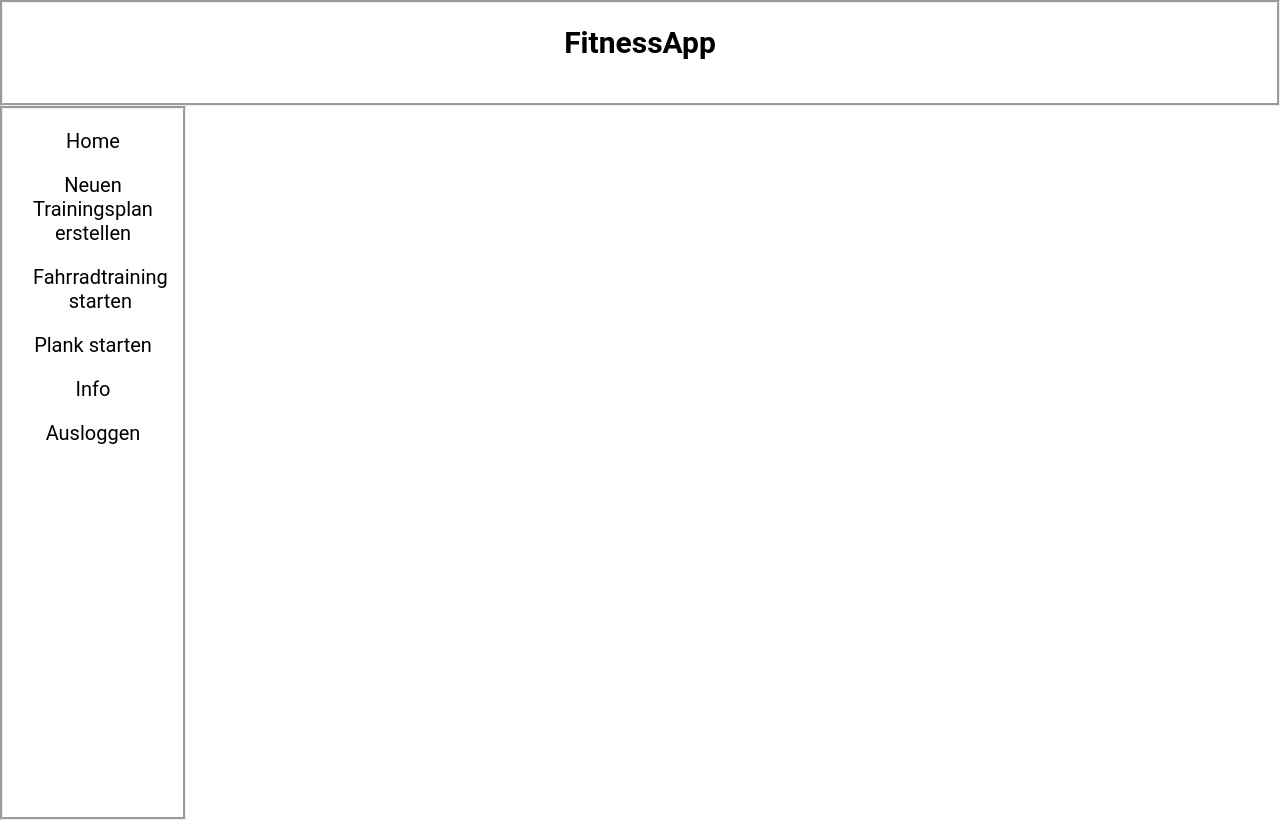
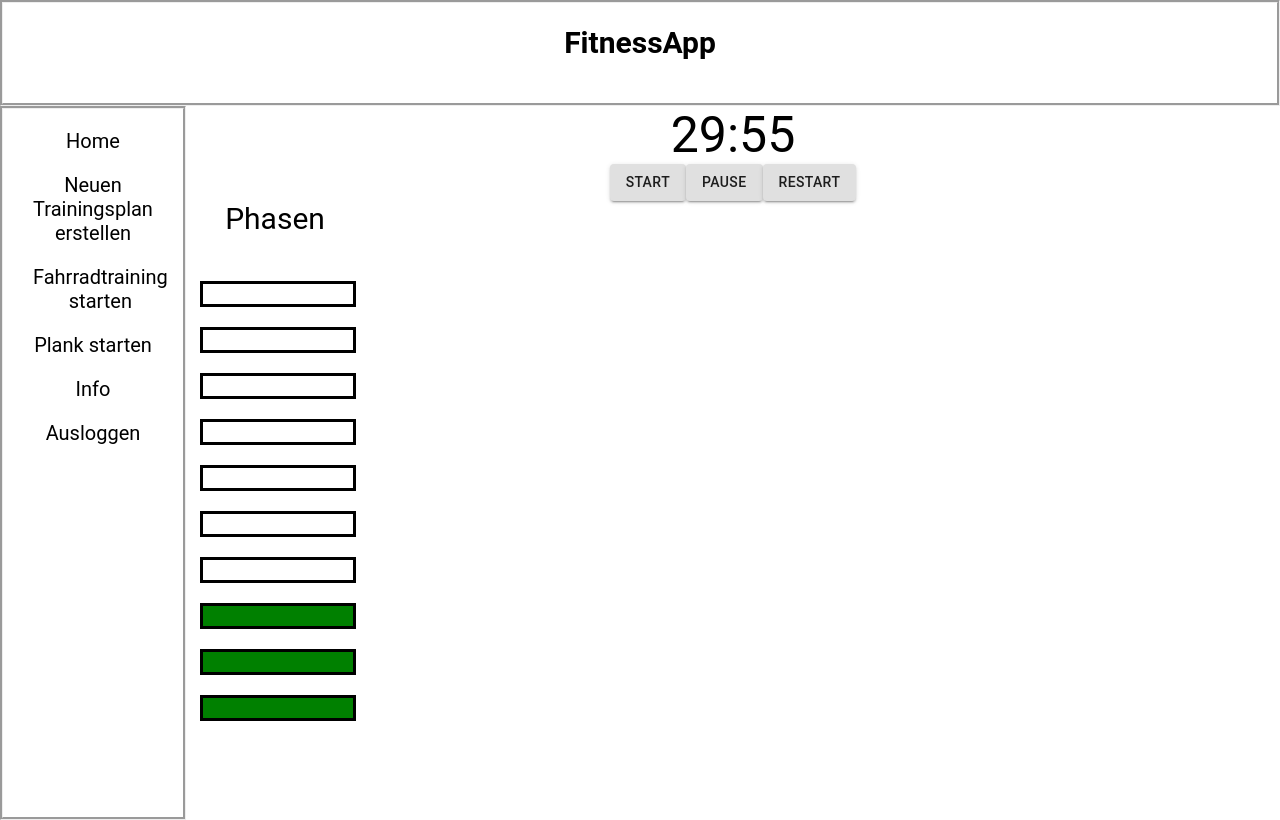
Before and after one commit to Laurin291/fitnesswebapp, a React (Create React App) app: page /CyclingArea/1 in a window 1280 px wide. Built offline with nearby package versions, Linux system fonts and the light colour scheme.

Commit message:
CyclingArea updated

```diff
--- a/src/App.js
+++ b/src/App.js
@@ -33,7 +33,7 @@ function App() {
                 <Route path="/:id" element={<Update />} />
                 <Route path="/uebungselect/:number" element={<Uebungselect/>} />
                 <Route path="/Fahrrad" element={<Fahrrad/>} />
-                <Route path="/CyclingArea" element={<CyclingArea/>} />
+                <Route path="/CyclingArea/:difficulty" element={<CyclingArea/>} />
                 <Route path="/Plank" element={<Plank/>} />
                 <Route path="Plankanimation" element={<Plankanimation/>} />
             </Routes>
--- a/src/index.css
+++ b/src/index.css
@@ -206,7 +206,7 @@ a {
 }
 
 #options{
-  width: 100px;
+  width: 150px;
   font-size: 20px;
   color: black;
   position: relative;
--- a/src/pages/CyclingArea.js
+++ b/src/pages/CyclingArea.js
@@ -1,130 +1,168 @@
-import React, {useEffect, useRef, useState} from 'react';
-import {CountdownCircleTimer} from 'react-countdown-circle-timer'
+import React, {useCallback, useEffect, useRef} from 'react';
+import {useTimer} from "react-timer-hook";
+import {Button} from "@material-ui/core";
+import {useParams} from "react-router-dom";
 
-const PomView = () => {
-    const [timer, setTimer] = useState(1800); // 30 minutes
-    const [start, setStart] = useState(false);
-    const firstStart = useRef(true);
-    const tick = useRef();
-    const isBackgroundRed = true;
+
+const CyclingAreaPage = ({expiryTimestamp}) => {
+    const {difficulty} = useParams()
+    const {
+        totalSeconds,
+        seconds,
+        minutes,
+        isRunning,
+        start,
+        pause,
+        //resume,
+        restart,
+    } = useTimer({expiryTimestamp, onExpire: () => console.warn('onExpire called')});
+
+    const didSetStartIntervalStyle = useRef(false);
+    const latestTotalSecondsRef = useRef(totalSeconds);
+    const intervalCounter = useRef(10);
+
+    const intervalDurations = {"Leicht": 1, "Mittel": 2, "Schwer": 3, "Alternative+":4};
+    const soonIntervalDurations = {"Leicht": 2, "Mittel": 4, "Schwer": 6, "Alternative+":8};
+    const cooldownDurations = {"Leicht": 4, "Mittel": 8, "Schwer": 16, "Alternative+":20};
+
+    const intervalDuration = intervalDurations[difficulty];
+    const soonIntervalDuration = soonIntervalDurations[difficulty];
+    const cooldownDuration = cooldownDurations[difficulty];
+
+    const setCooldownStyle = useCallback(() => {
+        const box1c = document.querySelector("#effortbox1")
+        const box2c = document.querySelector("#effortbox2")
+        const box3c = document.querySelector("#effortbox3")
+
+        box1c.setAttribute('style', 'background-color: green');
+        box2c.setAttribute('style', 'background-color: green');
+        box3c.setAttribute('style', 'background-color: green');
+    }, []);
+
+
+    const setSoonIntervalStyle = useCallback(() => {
+        const box4c = document.querySelector("#effortbox4");
+        const box5c = document.querySelector("#effortbox5");
+        const box6c = document.querySelector("#effortbox6");
+
+        box4c.setAttribute('style', 'background-color: #F3B607');
+        box5c.setAttribute('style', 'background-color: orange');
+        box6c.setAttribute('style', 'background-color: #F35D07');
+
+        document.querySelector("#effort").textContent = "Soon Intervall"
+
+
+    }, []);
+
+    const resetSoonIntervalStyle = useCallback(() => {
+        const box4c = document.querySelector("#effortbox4");
+        const box5c = document.querySelector("#effortbox5");
+        const box6c = document.querySelector("#effortbox6");
+
+        box4c.setAttribute('style', 'background-color: white');
+        box5c.setAttribute('style', 'background-color: white');
+        box6c.setAttribute('style', 'background-color: white')
+        document.querySelector("#effort").textContent = "Cool Down"
+
+    }, []);
+
+    const setIntervalStyle = useCallback(() => {
+        const box7c = document.querySelector("#effortbox7");
+        const box8c = document.querySelector("#effortbox8");
+        const box9c = document.querySelector("#effortbox9");
+        const box10c = document.querySelector("#effortbox10");
+
+        box7c.setAttribute('style', 'background-color: #F34407');
+        box8c.setAttribute('style', 'background-color: red');
+        box9c.setAttribute('style', 'background-color: red');
+        box10c.setAttribute('style', 'background-color: #E62B03');
+
+        document.querySelector("#effort").textContent = "Intervall Phase"
+    }, []);
+
+    const resetIntervalStyle = useCallback(() => {
+        const box7c = document.querySelector("#effortbox7");
+        const box8c = document.querySelector("#effortbox8");
+        const box9c = document.querySelector("#effortbox9");
+        const box10c = document.querySelector("#effortbox10");
+
+        box7c.setAttribute('style', 'background-color: white');
+        box8c.setAttribute('style', 'background-color: white');
+        box9c.setAttribute('style', 'background-color: white');
+        box10c.setAttribute('style', 'background-color: white');
+
+        document.querySelector("#effort").textContent = "Cooldown Phase"
+    }, []);
+
+
+    const intervalSetAndReset = useCallback(() => {
+        setSoonIntervalStyle();
+        setIntervalStyle();
+        setTimeout(() => {
+            resetSoonIntervalStyle();
+            resetIntervalStyle();
+        }, intervalDuration * 1000);
+        setTimeout(() => setSoonIntervalStyle(), (intervalDuration + cooldownDuration) * 1000);
+        intervalCounter.current--;
+    }, [cooldownDuration, intervalDuration, resetIntervalStyle, resetSoonIntervalStyle, setIntervalStyle, setSoonIntervalStyle]);
+
+
+    const intervalPhases = useCallback(() => {
+        if (intervalCounter.current > 0) {
+            if (!didSetStartIntervalStyle.current) {
+                intervalSetAndReset();
+                didSetStartIntervalStyle.current = true;
+            }
+
+            if (latestTotalSecondsRef.current - totalSeconds >= soonIntervalDuration + cooldownDuration + intervalDuration) {
+                latestTotalSecondsRef.current = totalSeconds;
+                intervalSetAndReset();
+            }
+        }
+    }, [soonIntervalDuration, intervalDuration, intervalSetAndReset, cooldownDuration, totalSeconds]);
+
 
     useEffect(() => {
-        if (firstStart.current) {
-            console.log("first render, don't run useEffect for timer");
-            firstStart.current = !firstStart.current;
-            return;
+        setCooldownStyle();
+        if(latestTotalSecondsRef.current - totalSeconds > 10) {
+            intervalPhases();
         }
-
-        console.log("subsequent renders");
-        console.log(start);
-        if (start) {
-            tick.current = setInterval(() => {
-                setTimer((timer) => timer - 1);
-            }, 1000);
-        } else {
-            console.log("clear interval");
-            clearInterval(tick.current);
-        }
-
-        return () => clearInterval(tick.current);
-    }, [start]);
-
-    const toggleStart = () => {
-        setStart(!start);
-    };
-
-
-    const dispSecondsAsMins = (seconds) => {
-        // 25:00
-        console.log("seconds " + seconds);
-        const mins = Math.floor(seconds / 60);
-        const seconds_ = seconds % 60;
-        if (seconds <= 1795 && seconds >= 1790) {
-            document.querySelector("#effortbox10").setAttribute("style", `  background-color: green`);
-            document.querySelector("#effortbox9").setAttribute("style", `  background-color: green`);
-            document.querySelector("#effortbox8").setAttribute("style", `  background-color: green`);
-            document.querySelector("#effortbox7").setAttribute("style", `  background-color: #F3B607`);
-            document.querySelector("#effortbox6").setAttribute("style", `  background-color: orange`);
-            document.querySelector("#effortbox5").setAttribute("style", `  background-color: #F35D07`);
-            document.querySelector("#effortbox4").setAttribute("style", `  background-color: #F34407`);
-            document.querySelector("#effortbox3").setAttribute("style", `  background-color: red`);
-            document.querySelector("#effortbox2").setAttribute("style", `  background-color: red`);
-            document.querySelector("#effortbox1").setAttribute("style", `  background-color: #E62B03`);
-
-            document.querySelector("#effort").textContent = "Max effort"
-
-        }
-        if (seconds <= 1792 && seconds >= 1789) {
-            document.querySelector("#effortbox3").setAttribute("style", `  background-color: white`);
-            document.querySelector("#effortbox2").setAttribute("style", `  background-color: white`);
-            document.querySelector("#effortbox1").setAttribute("style", `  background-color: white`);
-            document.querySelector("#effort").textContent = "Bald bissl chilliger"
-        }
-        if (seconds <= 1789 && seconds >= 1786) {
-            document.querySelector("#effortbox5").setAttribute("style", `  background-color: white`);
-            document.querySelector("#effortbox4").setAttribute("style", `  background-color: white`);
-            document.querySelector("#effort").textContent = "Bissl chilliger"
-
-        }
-        if (seconds <= 1786 && seconds >= 1783) {
-            document.querySelector("#effortbox7").setAttribute("style", `  background-color: white`);
-            document.querySelector("#effortbox6").setAttribute("style", `  background-color: white`);
-            document.querySelector("#effort").textContent = "Bald voll am chillen"
-
-        }
-
-        if (seconds <= 1783 && seconds >= 1780) {
-            document.querySelector("#effortbox10").setAttribute("style", `  background-color: white`);
-            document.querySelector("#effortbox9").setAttribute("style", `  background-color: white`);
-            document.querySelector("#effortbox8").setAttribute("style", `  background-color: white`);
-            document.querySelector("#effort").textContent = "Voll am chillen"
-        }
-
-
-
-
-
-
-        return mins.toString() + ":" + (seconds_ == 0 ? "00" : seconds_.toString());
-
-
-    };
-
+    }, [intervalPhases, setCooldownStyle, totalSeconds]);
 
     return (
-        <div className="pomView">
-                <h1>{dispSecondsAsMins(timer)}</h1>
-            <div className="startDiv">
-                {/* event handler onClick is function not function call */}
-                <button className="startBut" onClick={toggleStart}>
-                    {!start ? "START" : "STOP"}
-                </button>
-                {/* {start && <AiFillFastForward className="ff" onClick="" />} */}
+        <div style={{textAlign: 'center', color: "black"}}>
+            <div style={{fontSize: '50px'}}>
+                <span>{minutes.toString().padStart(2, "0")}</span>:<span>{seconds.toString().padStart(2, "0")}</span>
             </div>
-
-
+            <Button variant="contained" onClick={start}>Start</Button>
+            <Button variant="contained" onClick={pause}>Pause</Button>
+            <Button variant="contained" onClick={() => {
+                // Restarts to 10 minutes timer
+                const time = new Date();
+                time.setSeconds(time.getSeconds() + 600);
+                restart(time);
+            }}>Restart</Button>
         </div>
     );
 };
 
 export default function App() {
+    const time = new Date();
+    time.setSeconds(time.getSeconds() + 1800); // 10 minutes timer
     return (
         <div className="App" style={{textAlign: 'center'}}>
-            <PomView />
-            <div id="effort" class="effort"></div>
-            <div id="effortbox1" class="effortbox"></div>
-            <div id="effortbox2" class="effortbox"></div>
-            <div id="effortbox3"  class="effortbox"></div>
-            <div id="effortbox4" class="effortbox"></div>
-            <div id="effortbox5" class="effortbox"></div>
-            <div id="effortbox6" class="effortbox"></div>
-            <div id="effortbox7" class="effortbox"></div>
-            <div id="effortbox8" class="effortbox"></div>
-            <div id="effortbox9" class="effortbox"></div>
-            <div id="effortbox10" class="effortbox"></div>
-
-
+            <CyclingAreaPage expiryTimestamp={time}/>
+            <div id="effort" className="effort">Phasen</div>
+            <div id="effortbox10" className="effortbox"></div>
+            <div id="effortbox9" className="effortbox"></div>
+            <div id="effortbox8" className="effortbox"></div>
+            <div id="effortbox7" className="effortbox"></div>
+            <div id="effortbox6" className="effortbox"></div>
+            <div id="effortbox5" className="effortbox"></div>
+            <div id="effortbox4" className="effortbox"></div>
+            <div id="effortbox3" className="effortbox"></div>
+            <div id="effortbox2" className="effortbox"></div>
+            <div id="effortbox1" className="effortbox"></div>
         </div>
-
     );
 }
--- a/src/pages/Fahrrad.js
+++ b/src/pages/Fahrrad.js
@@ -10,57 +10,34 @@ import {
     SidePanel,
     Typography
 } from '@supabase/ui'
-import data from "../data.js";
-import {ReactComponent as PlusIcon} from '../icons/plus-circle-fill.svg';
 import {Link} from "react-router-dom";
-import supabase from "../config/supabaseClient.js";
 import React, { Component } from "react";
-import CyclingArea from ".//CyclingArea.js"
 
 export default function Fahrradseite(){
-    const data2 = data.get('uebungen')
-    const [numChildren, setNumChildren] = useState(0)
-    const [value, setValue] = useState();
+    const [difficulty, setDifficulty] = useState("Leicht");
 
     function handleChange(e){
-        addComponent()
-        setValue(e.target.value);
+        setDifficulty(e.target.value)
     }
 
-    const addComponent = () => {
-        setNumChildren(data2.length)
-    }
 
     return (
-        <>
             <div>
                 <div>
-                    <h2 id="ch">
-                        Nasenbären erreichen Kopf-Rumpf-Längen von 43 bis 70 cm. Der abwechselnd gelb und braun gebänderte Schwanz ist mit 42 bis 68 cm etwa ebenso lang.[2] Ihre Schulterhöhe wird mit bis zu 30,5 cm, ihr Gewicht mit 3,5 bis 6 kg angegeben. Die Vorderbeine sind kurz, die Hinterbeine lang. Gewöhnlich sind die Männchen größer als die Weibchen. Der Nelson-Nasenbär ist relativ klein, seine Größe überlappt sich aber mit der der Festlandpopulationen.[3]
-
-                        Die Behaarung des Nelson-Nasenbärs ist kurz, recht weich und seidig. Bei anderen Populationen beider Arten ist das Haar länger und etwas rau.[3] Die dorsale Fellfarbe ist variabel von einem hellen braun bis zu rötlich[2] und schwarz[3]. Unterseits reicht die Fellfarbe von gelblich bis dunkelbraun. Schnauze, Kinn und Kehle sind gewöhnlich weiß, die Füße schwarz.[3] Die Schulterregion adulter Männchen kann gelbe oder weiße Haare zeigen. Die Augen sind von einer rötlichen bis braunen Maske umgeben[2], das Gesicht schwarz und weiß gefleckt[3]. Die Schnauze des Südamerikanischen Nasenbären variiert von grau bis braun, ist jedoch nie wie beim Weißrüssel-Nasenbären und dem Nelson-Nasenbären weiß.[4]
-
-                        Die Ohren sind kurz, die lange Schnauze an der Spitze sehr beweglich.[2] Die Arten unterscheiden sich durch eine Reihe von Schädelmerkmalen. Die einfachste Unterscheidung kann am Gaumen erfolgen: Bei Nasua nasua ist er flach, bei Nasua narica entlang der Mittellinie niedergedrückt.[3]
-                    </h2>
                     <div >
-                        <h2 id="fr">Bitte wählen Sie die gewünschte Zeit aus <Select  id="options" onChange={handleChange} >
-                            <Select.Option>30 Minuten</Select.Option>
-                            <Select.Option>40 Minuten</Select.Option>
-                        </Select>
+                        <h2 id="fr">Schwierigkeitsstufe wählen <Select  id="options" onChange={handleChange}>
+                            <Select.Option>Leicht</Select.Option>
+                            <Select.Option>Mittel</Select.Option>
+                            <Select.Option>Schwer</Select.Option>
+                            <Select.Option>Alternative</Select.Option>
+                    </Select>
                         </h2>
                     </div>
+                    <Link to={'/CyclingArea/' + difficulty}> <Button id="fr2">Start</Button></Link>
+
                 </div>
-                <Link to="/CyclingArea">Home <Button id="fr2">Start</Button></Link>
 
             </div>
-            <>
-
-            </>
-
-        </>
-
-
-
 
     )
 }
```
